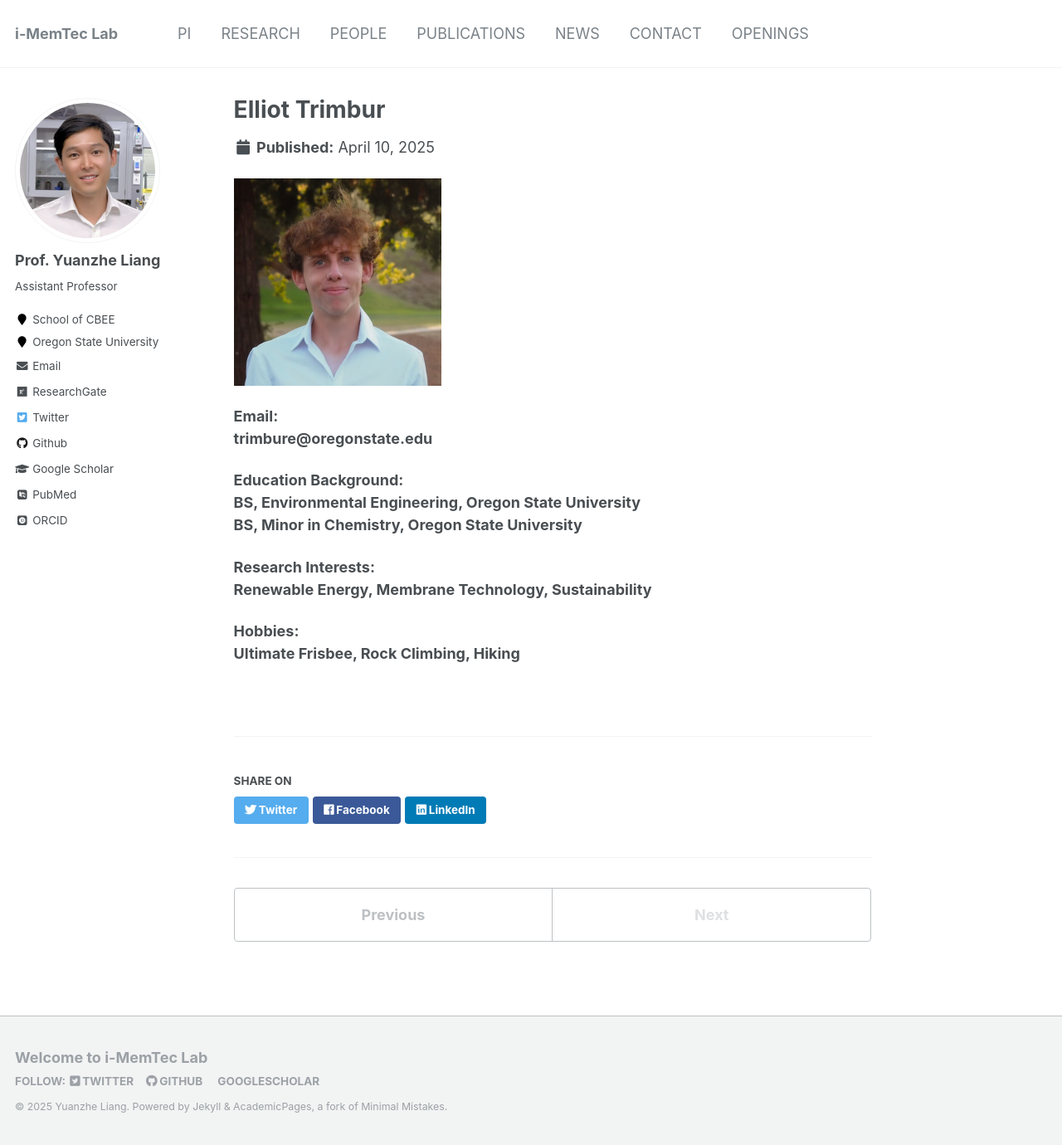
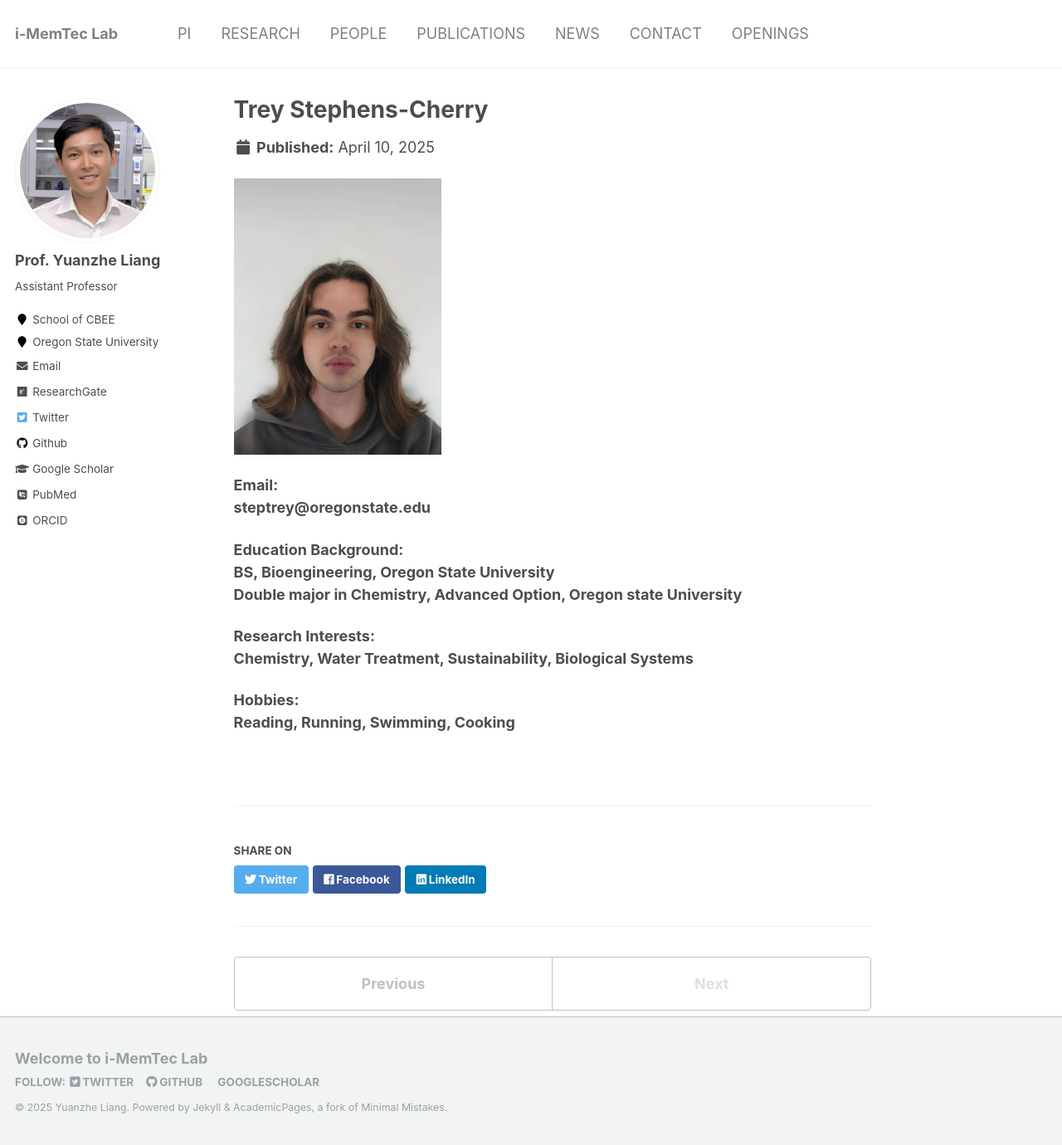
Before and after one commit to yuanzheliang/yuanzheliang.github.io, a Jekyll site: the page built from _portfolio/98-Trey.md, in a window 1280 px wide and 1380 px high. Shown: the whole window at 83% size. Built offline with Jekyll 4.4.1, drawn with Linux system fonts in a browser that asks for light colours; some web fonts are replaced.

Commit message:
Update 98-Trey.md

```diff
--- a/_portfolio/98-Trey.md
+++ b/_portfolio/98-Trey.md
@@ -1,21 +1,21 @@
 ---
-title: "Elliot Trimbur"
-excerpt: "**Undergraduate Researcher** <br/><img src='/images/ElliotTrimbur.jpg' width='250' height='250'>"
+title: "Trey Stephens-Cherry"
+excerpt: "**Undergraduate Researcher** <br/><img src='/images/TreySC.jpg' width='250' height='250'>"
 collection: portfolio
 status: "current"
 ---
 
-<img src='/images/ElliotTrimbur.jpg' width='250' height='250'>
+<img src='/images/TreySC.jpg' width='250' height='250'>
 
 **Email:** <br/>
-**trimbure@oregonstate.edu**
+**steptrey@oregonstate.edu**
 
 **Education Background:** <br/>
-**BS, Environmental Engineering, Oregon State University** <br/>
-**BS, Minor in Chemistry, Oregon State University** <br/>
+**BS, Bioengineering, Oregon State University** <br/>
+**Double major in Chemistry, Advanced Option, Oregon state University** <br/>
 
 **Research Interests:** <br/>
-**Renewable Energy, Membrane Technology, Sustainability** <br/>
+**Chemistry, Water Treatment, Sustainability, Biological Systems** <br/>
 
 **Hobbies:** <br/>
-**Ultimate Frisbee, Rock Climbing, Hiking** <br/>
+**Reading, Running, Swimming, Cooking** <br/>
```
